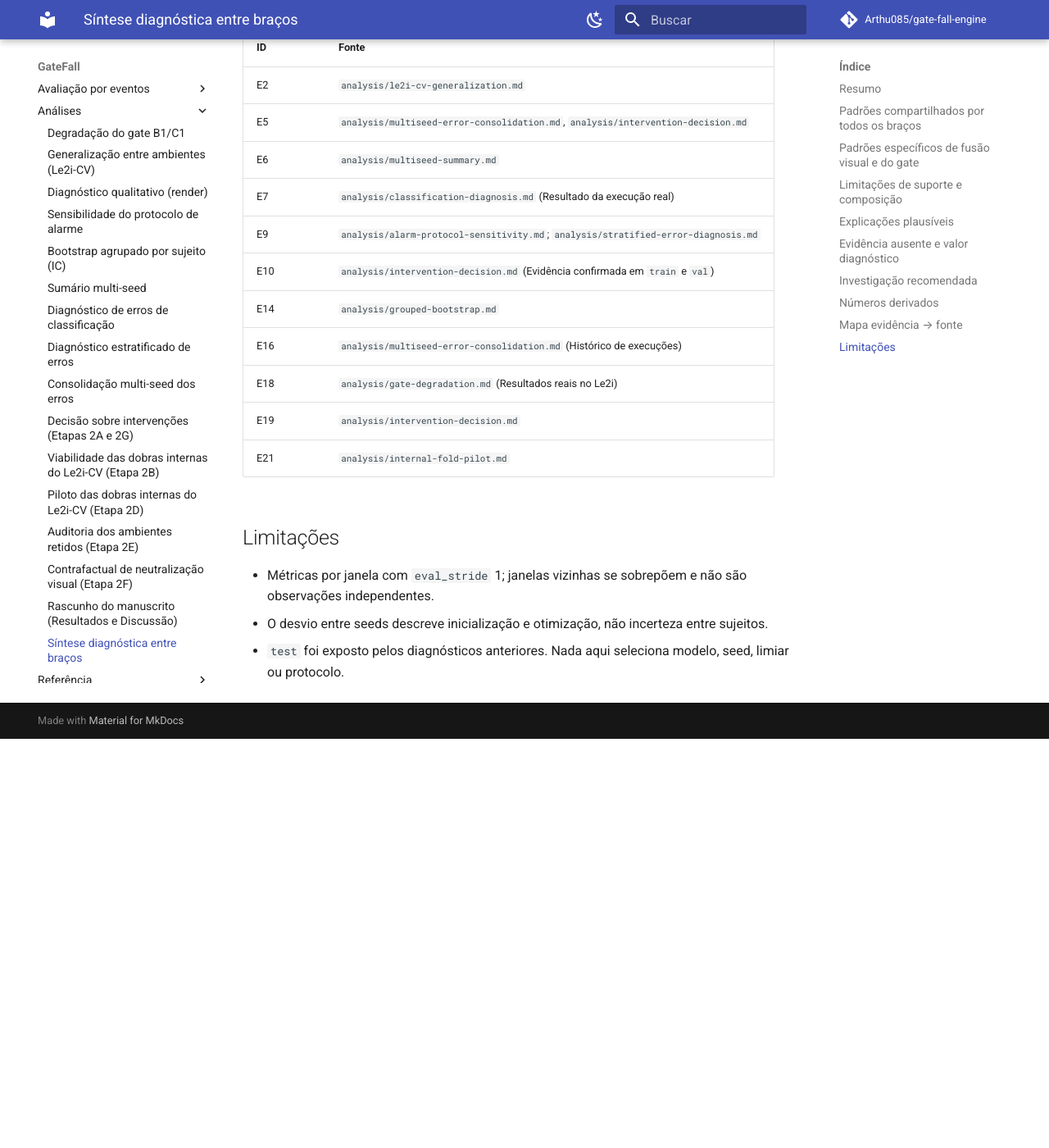
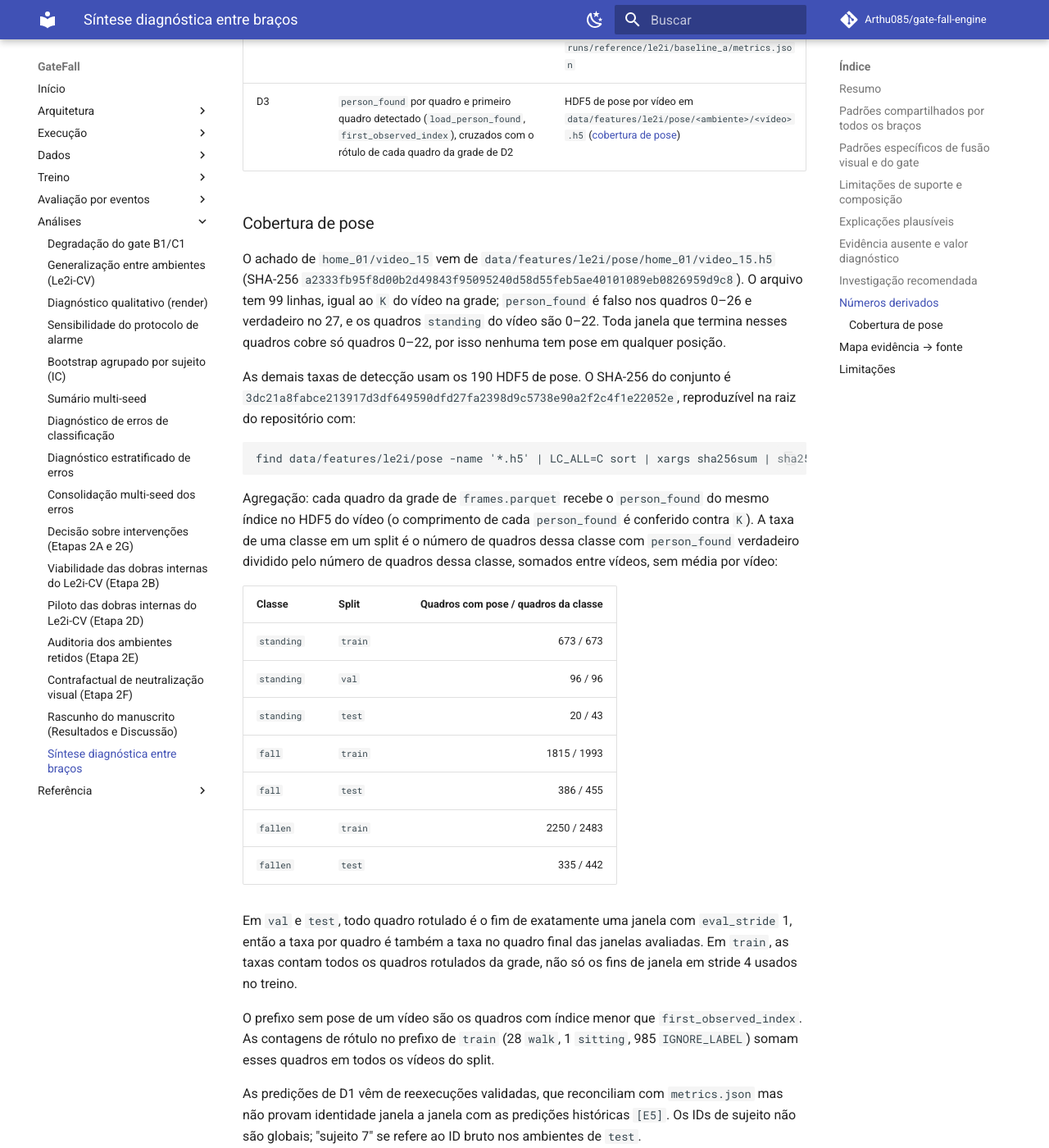
Before and after one commit to Arthu085/gate-fall-engine, an MkDocs documentation site: the page built from docs/analysis/cross-arm-diagnostic-synthesis.md, in a window 1280 px wide and 1400 px high, scrolled down 6749 px. Shown: the whole window at 82% size. Built offline with MkDocs 1.6.1 and Material for MkDocs 9.7.7, drawn with Linux system fonts in a browser that asks for light colours; comment, search, counter and statistics services are not loaded; before the commit the page ends 7650 px from its top, so only the background shows below that; some of the changed text lies outside the part shown.

Commit message:
docs(analysis): qualify cross-arm synthesis claims and pose provenance
Co-Authored-By: Claude <noreply@anthropic.com>

````diff
--- a/docs/analysis/cross-arm-diagnostic-synthesis.md
+++ b/docs/analysis/cross-arm-diagnostic-synthesis.md
@@ -18,16 +18,19 @@ janela com `eval_stride` 1. Le2i-CS e Le2i-CV nunca são agregados.
   de 49% a 57% dos erros de `test`, e `other→walk` leva 37% a 41% do suporte
   de `other`. `walk` é o destino de 31% a 39% de todos os erros `[D1]`.
 - **Mais da metade do `standing` de `test` não tem pose detectada.** Das 43
-  janelas, 23 terminam no prefixo de um único vídeo antes da primeira
-  detecção, e todas são preditas como `walk` nos 25 runs (cinco braços ×
-  cinco seeds) `[D1]` `[D3]`. Isso limita a revocação de `standing` em `test`
+  janelas, 23 terminam no prefixo de `home_01/video_15` antes da primeira
+  detecção, sem pose em nenhum dos 24 quadros, e todas são preditas como
+  `walk` nos 25 runs (cinco braços × cinco seeds) `[D1]` `[D3]`. Isso limita a revocação de `standing` em `test`
   a no máximo 20/43 em qualquer braço com o comportamento atual.
-- **O suporte de avaliação não mede bem as duas classes mais custosas.**
+- **O suporte de avaliação cobre pouco as duas classes mais custosas.**
   `standing` de `test` vem de 3 vídeos, todos do mesmo sujeito; `other` de
   `val` tem 34 janelas de 3 vídeos, contra 860 em `test` `[D2]`.
 - **Os padrões específicos de fusão são menores que os compartilhados.**
-  B0/B1 quase não predizem `standing` em `val`, e o gate não produz padrão de
-  erro próprio: B1 se comporta como B0 `[D1]` `[E14]` `[E18]`.
+  B0/B1 quase não predizem `standing` em `val`. Nos diagnósticos agregados
+  por classe, B1 tem padrões de erro próximos aos de B0 e C1, aos de C0; essas
+  comparações não isolam um padrão de erro atribuível ao gate, mas também
+  não medem a relação entre gate e erro janela a janela `[D1]` `[E14]`
+  `[E18]`.
 - **A explicação de `other→walk` continua em aberto.** A investigação
   recomendada é uma atribuição, por janela e sem treino, do contexto desses
   erros ([seção própria](#investigacao-recomendada)).
@@ -78,12 +81,16 @@ Observações verificadas:
 | Superpredição de `standing` em `test` de Le2i-CS: 223 janelas preditas para 43 verdadeiras; das 219 incorretas, 64% são `other` | A | `[D1]` | Verificado |
 | Deslocamento para `other` em `test` de Le2i-CV e colapso para `walk` em `Lecture_room` nas dobras internas | B0, B1 | `[E16]` `[E21]` | Verificado; causa não atribuída (Etapa 2G) |
 | Revocação de `standing` 0 em `test` de Le2i-CV nas cinco seeds | B0, B1 | `[D1]` | Verificado |
-| Gate perto de 0,50 em todas as condições; B1 − B0 contém zero na seed 42 | B1 | `[E14]` `[E18]` | Nenhum padrão de erro próprio de B1 |
-| Gate reage à pose, mas também cai com a degradação do SAM 3; C1 − C0 é misto entre `val` e `test` | C1 | `[E6]` `[E18]` | Nenhum padrão de erro próprio de C1 |
+| `g_pose` médio perto de 0,50 em todas as condições de degradação; intervalos pareados B1 − B0 contêm zero na seed 42; frações por classe em `test` próximas às de B0 | B1 | `[D1]` `[E14]` `[E18]` | Nenhum padrão próprio detectado nas métricas agregadas; não mostra que B1 calcule a mesma função que B0 |
+| `g_pose` médio reage à pose, mas também cai com a degradação do SAM 3; C1 − C0 é misto entre `val` e `test`; frações por classe próximas às de C0 | C1 | `[D1]` `[E6]` `[E18]` | Nenhum padrão próprio detectado nas métricas agregadas |
 
-Nenhum padrão específico de fusão ou de gate tem peso comparável ao de
-`other→walk` e de `standing` no déficit de Le2i-CS. O ganho médio dos braços
-de fusão sobre A não altera os erros dominantes `[E6]` `[E7]`.
+Nas métricas agregadas examinadas, nenhum padrão específico de fusão ou de
+gate tem peso comparável ao de `other→walk` e de `standing` no déficit de
+Le2i-CS, e o ganho médio dos braços de fusão sobre A não altera os erros
+dominantes `[E6]` `[E7]`. A ausência de padrão próprio do gate vale só para
+esses agregados: o gate foi medido como média sob degradação, em Le2i-CS e
+na seed 42, e não há medida da concordância janela a janela entre B1 e B0
+nem da relação entre o valor do gate e os erros `[E18]` `[E19]`.
 
 ## Limitações de suporte e composição
 
@@ -102,10 +109,13 @@ stride 1; trechos são sequências contíguas do mesmo rótulo na grade `[D2]`:
 - **`standing` de `test` é um caso, não uma classe.** As 43 janelas vêm de
   três trechos menores que a janela de 2,4 s, todos do sujeito 7, e 29 delas
   ficam no início do vídeo, com replicação de borda `[D2]`. A pose é
-  detectada em 46,5% desses quadros, contra 100% em `train` e `val` `[D3]`.
-- **`val` não mede `other`.** São 34 janelas de trechos com mediana de
-  0,9 s, sem `Coffee_room_01`. O erro que domina `test` não tem como
-  aparecer no split de desenvolvimento `[D2]`.
+  detectada no quadro final de 20 das 43 janelas (46,5%). Nos quadros
+  `standing` de `train` e `val`, a detecção é de 673/673 e 96/96 `[D3]`.
+- **`val` cobre pouco `other`.** São 34 janelas de três trechos com mediana
+  de 0,9 s, em três vídeos de `Home_01` e `Home_02`, sem `Coffee_room_01`.
+  Com esse suporte, o split de desenvolvimento dá uma estimativa limitada e
+  pouco representativa do erro que domina `test`, que tem 860 janelas em 17
+  vídeos `[D2]`.
 - **`other` de `test` concentra-se em um par (ambiente, sujeito).**
   `Lecture_room` do sujeito 7 tem 491 das 860 janelas (57%), e o maior vídeo
   isolado, `office/video_25`, tem 139 (16%) `[D2]`.
@@ -115,9 +125,10 @@ stride 1; trechos são sequências contíguas do mesmo rótulo na grade `[D2]`:
 - **Le2i-CV confunde fatores.** Ambiente, câmera, resolução, fps e
   qualidade de pose mudam juntos, e os sujeitos se sobrepõem `[E2]`. O mesmo
   `home_01/video_15` também está no `test` de Le2i-CV.
-- **Contexto de pose.** No `test` de Le2i-CS, a detecção também é menor em
-  `fall` (84,8%) e `fallen` (75,8%) que em `train` (91,1% e 90,6%) `[D3]`.
-  Nada aqui mede o efeito disso nos alarmes.
+- **Contexto de pose.** No `test` de Le2i-CS, a detecção também é menor nos
+  quadros `fall` (386/455, 84,8%) e `fallen` (335/442, 75,8%) que nos de
+  `train` (1815/1993, 91,1%, e 2250/2483, 90,6%) `[D3]`. Nada aqui mede o
+  efeito disso nos alarmes.
 
 ## Explicações plausíveis
 
@@ -128,7 +139,7 @@ Nenhuma delas é uma causa estabelecida.
 | Janelas de `standing` sem pose são lidas como `walk` porque o único prefixo rotulado do treino é `walk` | 23/43 janelas, 25/25 runs, prefixo de treino com 28 quadros `walk` `[D1]` `[D3]` | Os braços de fusão também erram, apesar da entrada visual; os quadros de vídeo não foram inspecionados | Observação verificada; mecanismo plausível |
 | Trechos curtos e rótulo pelo último quadro misturam o estado com o movimento anterior | Trechos de `standing` curtos em todos os splits; `standing→walk` em todos os braços `[D2]` | Em `test`, `fall` e `sit_down` têm mais da metade das janelas com o rótulo final em minoria e, mesmo assim, F1 de 0,70 e 0,66 no braço A `[D2]` `[E6]` | Plausível, enfraquecida |
 | `other` é heterogêneo e parte dele se parece com caminhada | `other→walk` em todos os braços e seeds, concentrado em `Lecture_room` `[E16]` | Nenhuma leitura do conteúdo dos segmentos `other`; a definição da classe não está documentada no repositório | Não testada |
-| Contexto de janela explica `other→walk` | 48% dos trechos `other` de `train` são menores que 2,4 s `[D2]` | Nenhuma atribuição de erros por contexto | Não testada; [investigação recomendada](#investigacao-recomendada) |
+| `other→walk` se associa a janelas de contexto misturado | 48% dos trechos `other` de `train` são menores que 2,4 s `[D2]` | Nenhuma atribuição de erros por contexto | Não testada; [investigação recomendada](#investigacao-recomendada) |
 | A fusão visual suprime classes de estado minoritárias | B0/B1 quase não predizem `standing` em `val` `[D1]` | B0/B1 acertam mais `coffee_room_02/video_68`; um sujeito em `val` | Não testada |
 | O deslocamento de B0/B1 em Le2i-CV vem da entrada visual | Ver Etapas 2A–2G `[E19]` | Encerrada sem causa atribuída | Fora do escopo desta síntese |
 
@@ -136,7 +147,7 @@ Nenhuma delas é uma causa estabelecida.
 
 | Checagem | Pergunta respondida | Valor esperado | Custo |
 | --- | --- | --- | --- |
-| Atribuição de contexto dos erros `other→walk` | O erro dominante é de fronteira de janela ou de conteúdo? | Alto: separa limitação de métrica de confusão de conteúdo nos cinco braços | Reexecução validada existente e uma saída por janela |
+| Atribuição de contexto dos erros `other→walk` | O erro dominante se concentra em janelas de fronteira ou persiste no meio dos trechos? | Alto: indica se a próxima leitura deve priorizar o contrato de janela ou o conteúdo e os rótulos, nos cinco braços | Reexecução validada existente e uma saída por janela |
 | Leitura manual de segmentos `other` em `Lecture_room` e `office/video_25` | O que a classe residual contém onde mais erra? | Alto, mas depende do resultado anterior para escolher os trechos | Manual; inspeção de vídeo |
 | Inspeção dos quadros 0–22 de `home_01/video_15` | A pessoa está visível e de pé sem detecção? | Baixo: um vídeo, 23 janelas; não muda nenhuma decisão | Baixo |
 | Falsos alarmes por rótulo verdadeiro no gatilho | Quais classes geram os alarmes falsos? | Médio para eventos; não explica a Macro-F1 | Baixo |
@@ -156,13 +167,16 @@ Le2i-CS.
   quadro. Resumir `other→walk` por essas variáveis; `standing` e
   `sitting→stand_up` entram só como comparação.
 - **Leitura:** se `other→walk` se concentra em janelas misturadas ou de
-  fronteira em todos os braços, o erro dominante é uma propriedade do
-  contrato de janela e deve ser descrito como limitação da métrica. Se
-  persiste em janelas puras, no meio do trecho, a pergunta passa a ser de
-  conteúdo ou de rótulo, e a leitura manual de segmentos é o passo seguinte.
+  fronteira em todos os braços, isso sustenta uma associação entre o erro e
+  o contexto da janela, que deve ser descrita como possível limitação da
+  métrica. Não estabelece que o janelamento cause o erro: fronteiras também
+  coincidem com transições de ação, posição no vídeo e decisões de
+  anotação. Se o erro persiste em janelas puras, no meio do trecho, a
+  associação com o contexto fica fraca, e a leitura manual de segmentos é o
+  passo seguinte.
 - **Limites:** não treina, não muda o contrato de janela nem a receita, não
-  seleciona nada e não pode ser confirmada pelo `test` já exposto. Um
-  resultado de fronteira não autoriza mudar o janelamento congelado.
+  seleciona nada e não pode ser confirmada pelo `test` já exposto. Uma
+  associação com a fronteira não autoriza mudar o janelamento congelado.
 - **O que desloca:** ocupa o lugar de qualquer nova investigação de B0/B1,
   já encerrada na Etapa 2G, e não acrescenta braço, dataset, backbone nem
   métrica.
@@ -176,7 +190,51 @@ conferir a cópia usada. Os cálculos não foram publicados como ferramenta.
 | --- | --- | --- |
 | D1 | Somas e frações da `confusion_matrix` de cada seed por split e por vídeo, depois média entre seeds: revocação, janelas preditas por classe, destino das janelas verdadeiras e parcela dos erros com `other` ou `walk` | `runs/local/multiseed_error_consolidation/stratified_seeds_42_46/stratified_error_diagnosis.json` (SHA-256 `aa5034a42e531d68ac10e5a8996ba8aa4ef4184cad05dcd104faafe157d669e2`), relatório de 50 runs da [consolidação multi-seed](multiseed-error-consolidation.md) |
 | D2 | Janelas por `build_window_index` (stride 4 em `train`, 1 em `val`/`test`), vídeos, trechos contíguos por rótulo e fração da janela com o rótulo final por `window_frame_indices` | `data/processed/le2i/frames.parquet` (SHA-256 `2a563bb04d507f19732baf3bcda7aba7e51ba54b826aa3b0054f74cb67631a61`); o suporte de `train` coincide com `final.train.support` de `runs/reference/le2i/baseline_a/metrics.json` |
-| D3 | `person_found` por quadro e primeiro quadro detectado (`load_person_found`, `first_observed_index`) | `data/features/le2i/pose/` |
+| D3 | `person_found` por quadro e primeiro quadro detectado (`load_person_found`, `first_observed_index`), cruzados com o rótulo de cada quadro da grade de D2 | HDF5 de pose por vídeo em `data/features/le2i/pose/<ambiente>/<vídeo>.h5` ([cobertura de pose](#cobertura-de-pose)) |
+
+### Cobertura de pose { #cobertura-de-pose }
+
+O achado de `home_01/video_15` vem de
+`data/features/le2i/pose/home_01/video_15.h5` (SHA-256
+`a2333fb95f8d00b2d49843f95095240d58d55feb5ae40101089eb0826959d9c8`). O
+arquivo tem 99 linhas, igual ao `K` do vídeo na grade; `person_found` é falso
+nos quadros 0–26 e verdadeiro no 27, e os quadros `standing` do vídeo são
+0–22. Toda janela que termina nesses quadros cobre só quadros 0–22, por
+isso nenhuma tem pose em qualquer posição.
+
+As demais taxas de detecção usam os 190 HDF5 de pose. O SHA-256 do conjunto
+é `3dc21a8fabce213917d3df649590dfd27fa2398d9c5738e90a2f2c4f1e22052e`,
+reproduzível na raiz do repositório com:
+
+```bash
+find data/features/le2i/pose -name '*.h5' | LC_ALL=C sort | xargs sha256sum | sha256sum
+```
+
+Agregação: cada quadro da grade de `frames.parquet` recebe o `person_found`
+do mesmo índice no HDF5 do vídeo (o comprimento de cada `person_found` é
+conferido contra `K`). A taxa de uma classe em um split é o número de
+quadros dessa classe com `person_found` verdadeiro dividido pelo número de
+quadros dessa classe, somados entre vídeos, sem média por vídeo:
+
+| Classe | Split | Quadros com pose / quadros da classe |
+| --- | --- | ---: |
+| `standing` | `train` | 673 / 673 |
+| `standing` | `val` | 96 / 96 |
+| `standing` | `test` | 20 / 43 |
+| `fall` | `train` | 1815 / 1993 |
+| `fall` | `test` | 386 / 455 |
+| `fallen` | `train` | 2250 / 2483 |
+| `fallen` | `test` | 335 / 442 |
+
+Em `val` e `test`, todo quadro rotulado é o fim de exatamente uma janela com
+`eval_stride` 1, então a taxa por quadro é também a taxa no quadro final das
+janelas avaliadas. Em `train`, as taxas contam todos os quadros rotulados da
+grade, não só os fins de janela em stride 4 usados no treino.
+
+O prefixo sem pose de um vídeo são os quadros com índice menor que
+`first_observed_index`. As contagens de rótulo no prefixo de `train` (28
+`walk`, 1 `sitting`, 985 `IGNORE_LABEL`) somam esses quadros em todos os
+vídeos do split.
 
 As predições de D1 vêm de reexecuções validadas, que reconciliam com
 `metrics.json` mas não provam identidade janela a janela com as predições
````
